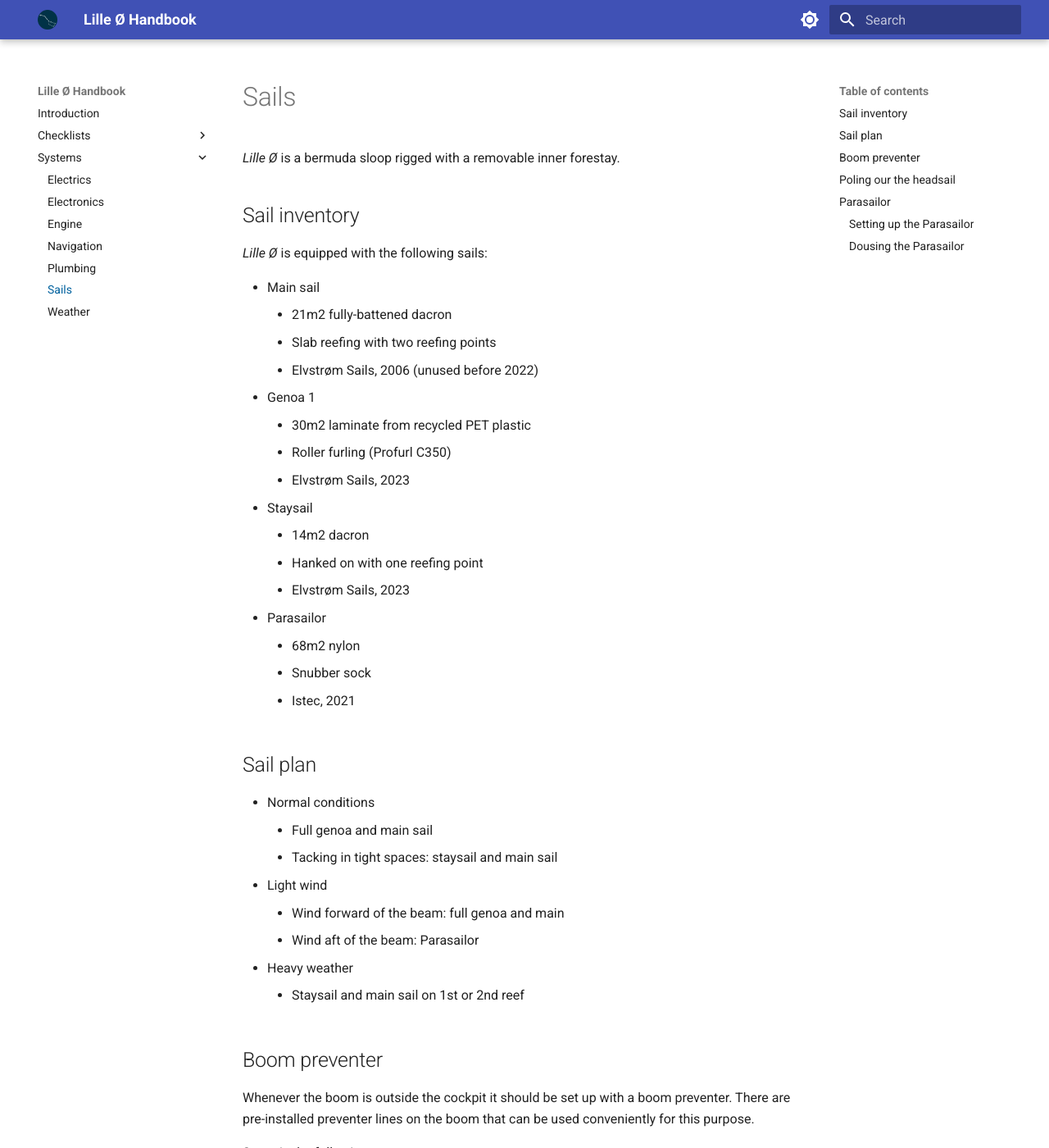
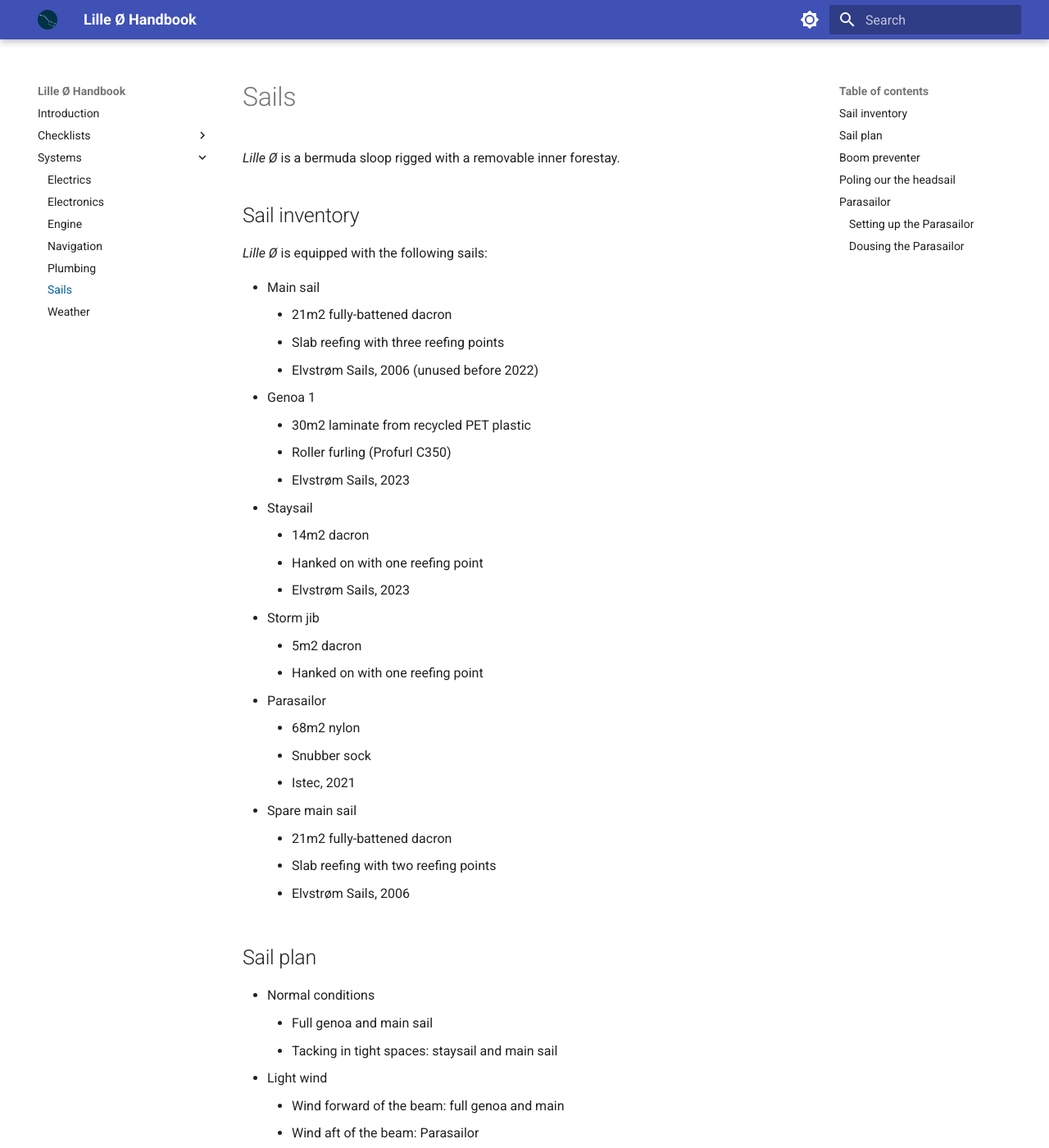
Before and after one commit to meri-imperiumi/handbook, an MkDocs documentation site: the page built from docs/systems/sails.md, in a window 1280 px wide and 1400 px high. Shown: the whole window at 82% size. Built offline with MkDocs 1.6.1 and Material for MkDocs 9.7.7, drawn with Linux system fonts in a browser that asks for light colours.

Commit message:
Updated sail inventory

```diff
--- a/docs/systems/sails.md
+++ b/docs/systems/sails.md
@@ -8,7 +8,7 @@ _Lille Ø_ is equipped with the following sails:
 
 * Main sail
     * 21m2 fully-battened dacron
-    * Slab reefing with two reefing points
+    * Slab reefing with three reefing points
     * Elvstrøm Sails, 2006 (unused before 2022)
 * Genoa 1
     * 30m2 laminate from recycled PET plastic
@@ -18,10 +18,17 @@ _Lille Ø_ is equipped with the following sails:
     * 14m2 dacron
     * Hanked on with one reefing point
     * Elvstrøm Sails, 2023
+* Storm jib
+	* 5m2 dacron
+	* Hanked on with one reefing point
 * Parasailor
     * 68m2 nylon
     * Snubber sock
     * Istec, 2021
+* Spare main sail
+    * 21m2 fully-battened dacron
+    * Slab reefing with two reefing points
+    * Elvstrøm Sails, 2006
 
 ## Sail plan
 
```
